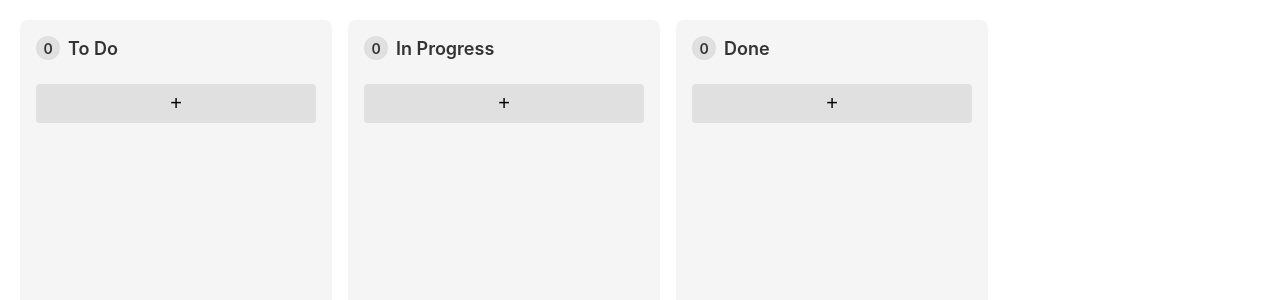
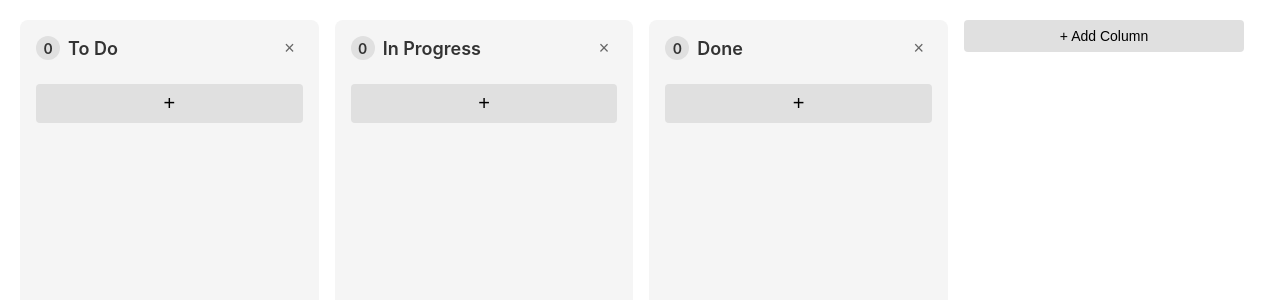
Before and after one commit to StefaniaGritskevich/Modsen_Practice, a React (Create React App) app: page / in a window 1280 px wide. Shown: the top 300 px of the page. Built offline with nearby package versions, Linux system fonts and the light colour scheme.

Commit message:
feat(addcolumn): funtion to add or delete  new columns

```diff
--- /dev/null
+++ b/src/components/AddColumn/index.tsx
@@ -0,0 +1,48 @@
+import React, { useState } from 'react';
+import { useDispatch } from 'react-redux';
+import { addColumn } from '../../store/kanbanSlice';
+import { Button, Input, ColorPicker } from './styles';
+
+const AddColumn: React.FC = () => {
+  const [isAdding, setIsAdding] = useState(false);
+  const [title, setTitle] = useState('');
+  const [color, setColor] = useState('#FFFFFF');
+  const dispatch = useDispatch();
+
+  const handleSubmit = () => {
+    if (title.trim()) {
+      dispatch(addColumn({ title, color }));
+      setTitle('');
+      setColor('#FFFFFF');
+      setIsAdding(false);
+    }
+  };
+
+  return (
+    <div style={{ minWidth: '280px', marginRight: '16px' }}>
+      {isAdding ? (
+        <div style={{ background: '#f5f5f5', padding: '16px', borderRadius: '8px' }}>
+          <Input
+            autoFocus
+            value={title}
+            onChange={(e) => setTitle(e.target.value)}
+            placeholder="Column title"
+          />
+          <ColorPicker
+            type="color"
+            value={color}
+            onChange={(e) => setColor(e.target.value)}
+          />
+          <div style={{ display: 'flex', gap: '8px', marginTop: '8px' }}>
+            <Button onClick={handleSubmit}>Add Column</Button>
+            <Button onClick={() => setIsAdding(false)}>Cancel</Button>
+          </div>
+        </div>
+      ) : (
+        <Button onClick={() => setIsAdding(true)}>+ Add Column</Button>
+      )}
+    </div>
+  );
+};
+
+export default AddColumn;
--- /dev/null
+++ b/src/components/AddColumn/styles.ts
@@ -0,0 +1,31 @@
+import styled from 'styled-components';
+
+export const Button = styled.button`
+  padding: 8px 16px;
+  background-color: #e0e0e0;
+  border: none;
+  border-radius: 4px;
+  cursor: pointer;
+  font-size: 14px;
+  width: 100%;
+
+  &:hover {
+    background-color: #d0d0d0;
+  }
+`;
+
+export const Input = styled.input`
+  padding: 8px 12px;
+  border: 1px solid #ddd;
+  border-radius: 4px;
+  font-size: 14px;
+  width: 100%;
+  margin-bottom: 8px;
+`;
+
+export const ColorPicker = styled.input`
+  width: 100%;
+  height: 30px;
+  margin-bottom: 8px;
+  cursor: pointer;
+`;
--- a/src/components/Column/index.tsx
+++ b/src/components/Column/index.tsx
@@ -1,11 +1,12 @@
-import React, {useState} from 'react';
+import React, { useState } from 'react';
 import { useDrop } from 'react-dnd';
-import { useSelector } from 'react-redux';
+import { useSelector, useDispatch } from 'react-redux';
 import { RootState } from '../../store';
-import { ColumnContainer, ColumnTitle, TaskList, AddTaskButton } from './styles';
+import { ColumnContainer, ColumnTitle, TaskList, AddTaskButton, DeleteColumnButton } from './styles';
 import TaskCard from '../TaskCard';
 import AddTask from '../AddTask';
 import { ItemTypes } from '../../store/types';
+import { deleteColumn } from '../../store/kanbanSlice';
 
 interface ColumnProps {
   column: {
@@ -20,16 +21,24 @@ const Column: React.FC<ColumnProps> = ({ column, moveTask }) => {
   const [isAddingTask, setIsAddingTask] = useState(false);
   const tasks = useSelector((state: RootState) =>
     state.kanban.tasks.filter(task => task.columnId === column.id));
+  const dispatch = useDispatch();
 
   const [, drop] = useDrop({
     accept: ItemTypes.TASK,
     drop: () => ({ columnId: column.id }),
   });
 
+  const handleDeleteColumn = () => {
+    if (window.confirm(`Delete column "${column.title}" and all its tasks?`)) {
+      dispatch(deleteColumn(column.id));
+    }
+  };
+
   return (
     <ColumnContainer ref={drop}>
       <ColumnTitle>
         <span>{tasks.length}</span> {column.title}
+        <DeleteColumnButton onClick={handleDeleteColumn}>×</DeleteColumnButton>
       </ColumnTitle>
       <TaskList>
         {tasks.map((task, index) => (
--- a/src/components/Column/styles.ts
+++ b/src/components/Column/styles.ts
@@ -6,6 +6,20 @@ export const ColumnContainer = styled.div<{ ref?: any }>`
   padding: 16px;
   width: 280px;
   margin-right: 16px;
+`;
+
+export const DeleteColumnButton = styled.button`
+  background: none;
+  border: none;
+  color: #666;
+  cursor: pointer;
+  font-size: 18px;
+  margin-left: auto;
+  padding: 0 8px;
+
+  &:hover {
+    color: #ff0000;
+  }
 `;
 
 export const ColumnTitle = styled.h2`
--- a/src/components/KanbanBoard/index.tsx
+++ b/src/components/KanbanBoard/index.tsx
@@ -3,8 +3,9 @@ import { HTML5Backend } from 'react-dnd-html5-backend';
 import { useSelector, useDispatch } from 'react-redux';
 import { RootState } from '../../store';
 import Column from '../Column';
+import AddColumn from '../AddColumn';
 import styled from 'styled-components';
-import { moveTask} from '../../store/kanbanSlice';
+import { moveTask } from '../../store/kanbanSlice';
 
 const BoardContainer = styled.div`
   display: flex;
@@ -16,6 +17,7 @@ const BoardContainer = styled.div`
 export const KanbanBoard = () => {
   const dispatch = useDispatch();
   const columns = useSelector((state: RootState) => state.kanban.columns);
+  const tasks = useSelector((state: RootState) => state.kanban.tasks);
 
   const handleMoveTask = (dragIndex: number, hoverIndex: number, sourceColumn: string, targetColumn: string) => {
     dispatch(moveTask({
@@ -36,6 +38,7 @@ export const KanbanBoard = () => {
             moveTask={handleMoveTask}
           />
         ))}
+        <AddColumn />
       </BoardContainer>
     </DndProvider>
   );
```
